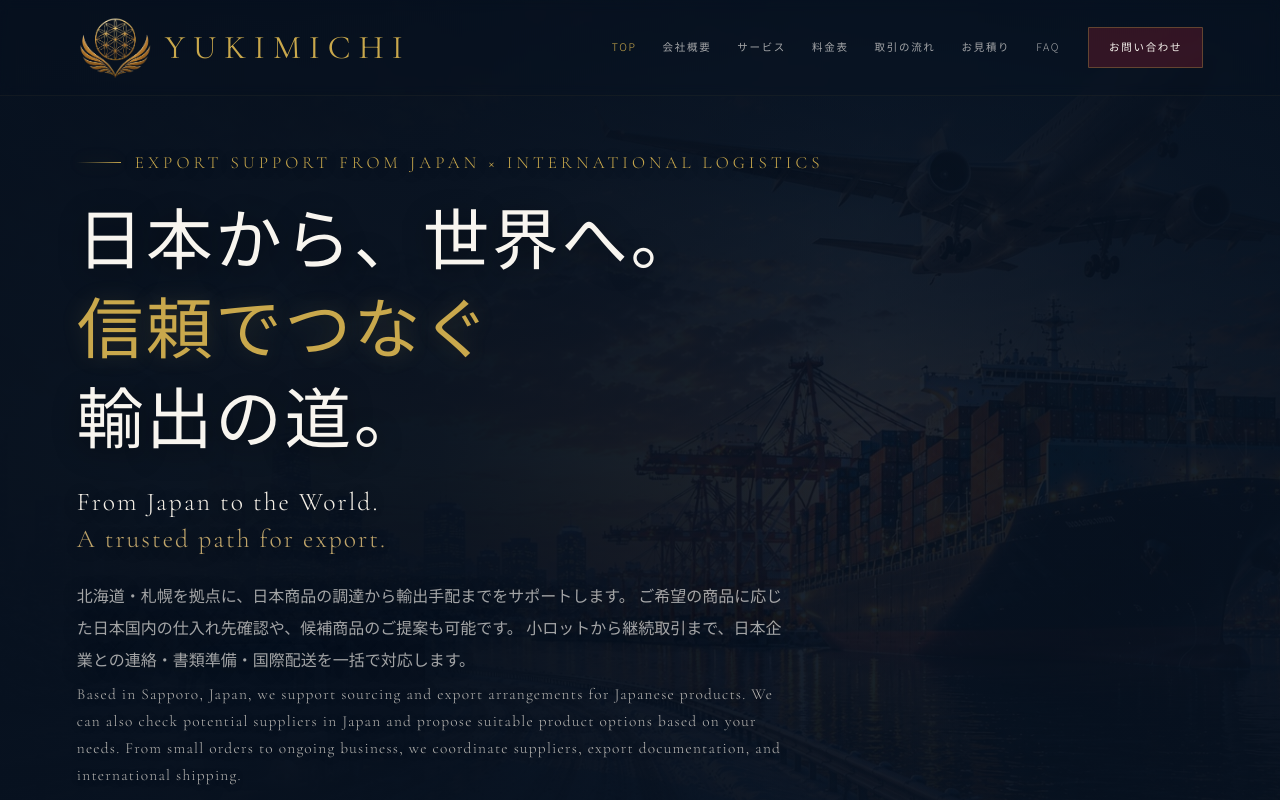
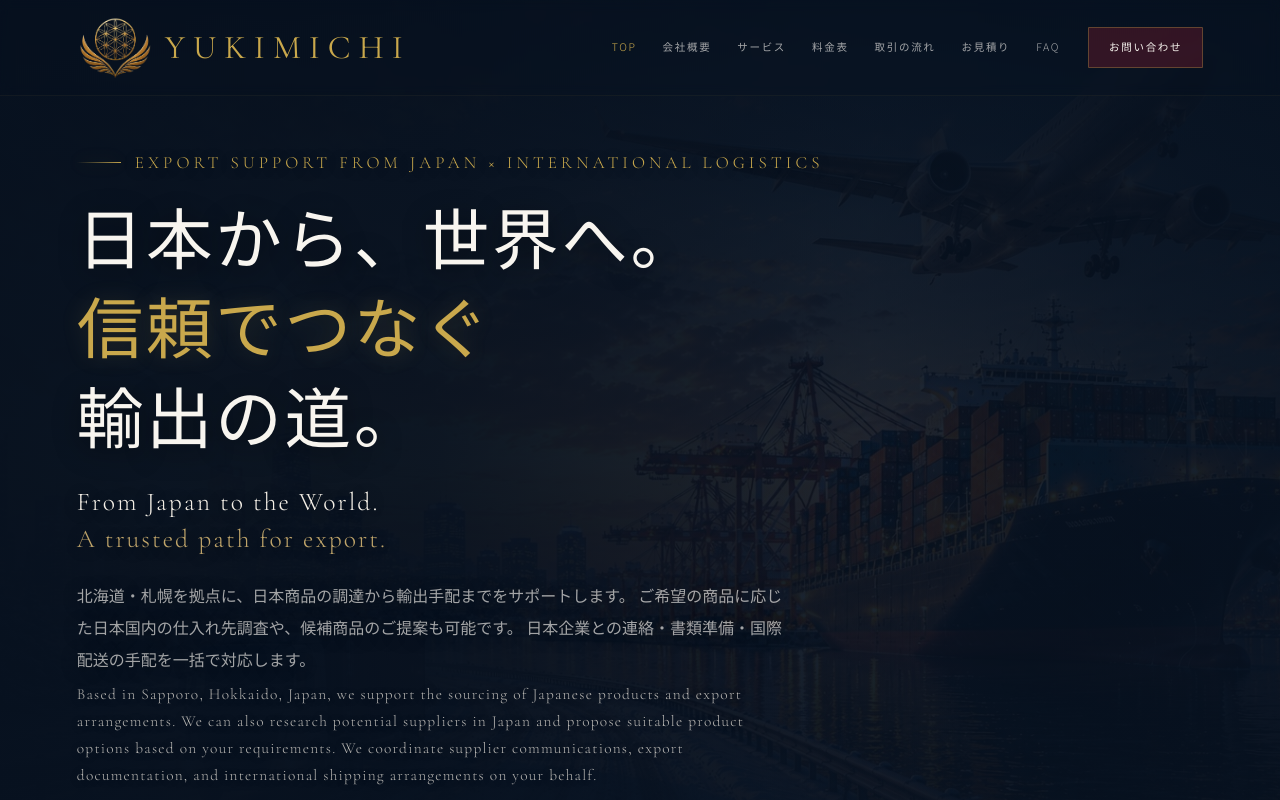
Before and after one commit to JUSTHEN-YUUKI/YUKIMICHI-ChatGpt-NEW-HP, a Next.js app: page / in a window 1280 px wide. Shown: the top 800 px of the page. Built offline with nearby package versions, Linux system fonts and the light colour scheme.

Commit message:
Update hero copy text

```diff
--- a/components/HeroSection.tsx
+++ b/components/HeroSection.tsx
@@ -9,8 +9,8 @@ export default function HeroSection() {
   const { language } = useLanguage()
   const copy = translations[language].home.hero
   const heroKicker = 'EXPORT SUPPORT FROM JAPAN × INTERNATIONAL LOGISTICS'
-  const heroBodyJa = '北海道・札幌を拠点に、日本商品の調達から輸出手配までをサポートします。\nご希望の商品に応じた日本国内の仕入れ先確認や、候補商品のご提案も可能です。\n小ロットから継続取引まで、日本企業との連絡・書類準備・国際配送を一括で対応します。'
-  const heroBodyEn = 'Based in Sapporo, Japan, we support sourcing and export arrangements for Japanese products.\nWe can also check potential suppliers in Japan and propose suitable product options based on your needs.\nFrom small orders to ongoing business, we coordinate suppliers, export documentation, and international shipping.'
+  const heroBodyJa = '北海道・札幌を拠点に、日本商品の調達から輸出手配までをサポートします。\nご希望の商品に応じた日本国内の仕入れ先調査や、候補商品のご提案も可能です。\n日本企業との連絡・書類準備・国際配送の手配を一括で対応します。'
+  const heroBodyEn = 'Based in Sapporo, Hokkaido, Japan, we support the sourcing of Japanese products and export arrangements.\nWe can also research potential suppliers in Japan and propose suitable product options based on your requirements.\nWe coordinate supplier communications, export documentation, and international shipping arrangements on your behalf.'
 
   return (
     <section
```
